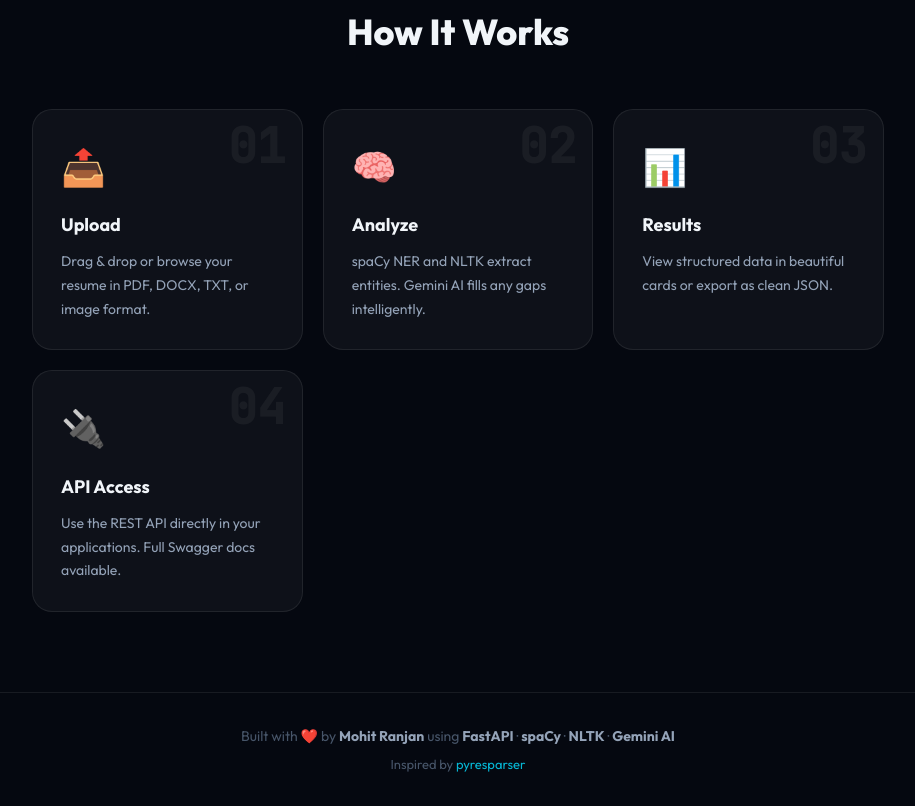
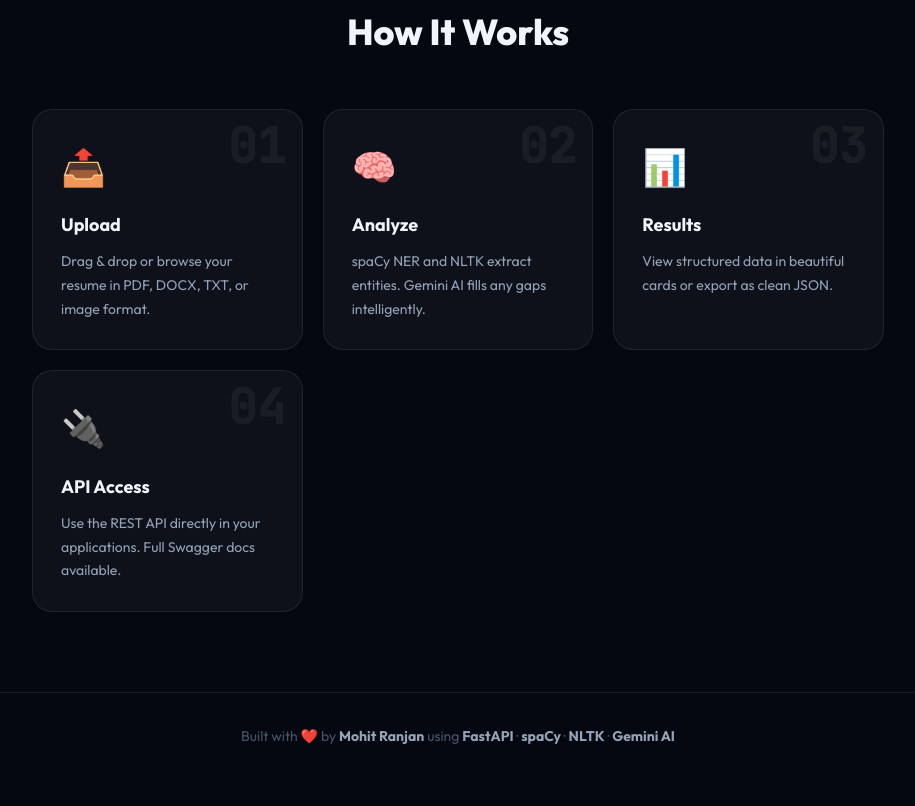
Before and after one commit to ranjanmohit521/resume-parser-ai, a browser extension: page frontend/index.html in a window 1280 px wide. Shown: the part 1273-2079 px from the top of the page, without its empty margins (182-1097 px from the left). After the commit the page ends 2053 px from the top, so only its background shows below. Drawn offline with Linux system fonts and the light colour scheme; no server answers.

Commit message:
Upload frontend/index.html via ResumeAI Script

```diff
--- a/frontend/index.html
+++ b/frontend/index.html
@@ -238,7 +238,6 @@
   <!-- ─── Footer ─── -->
   <footer class="footer">
     <p>Built with ❤️ by <strong>Mohit Ranjan</strong> using <strong>FastAPI</strong> · <strong>spaCy</strong> · <strong>NLTK</strong> · <strong>Gemini AI</strong></p>
-    <p class="footer-sub">Inspired by <a href="https://github.com/OmkarPathak/pyresparser" target="_blank">pyresparser</a></p>
   </footer>
 
   <script src="app.js"></script>
```
